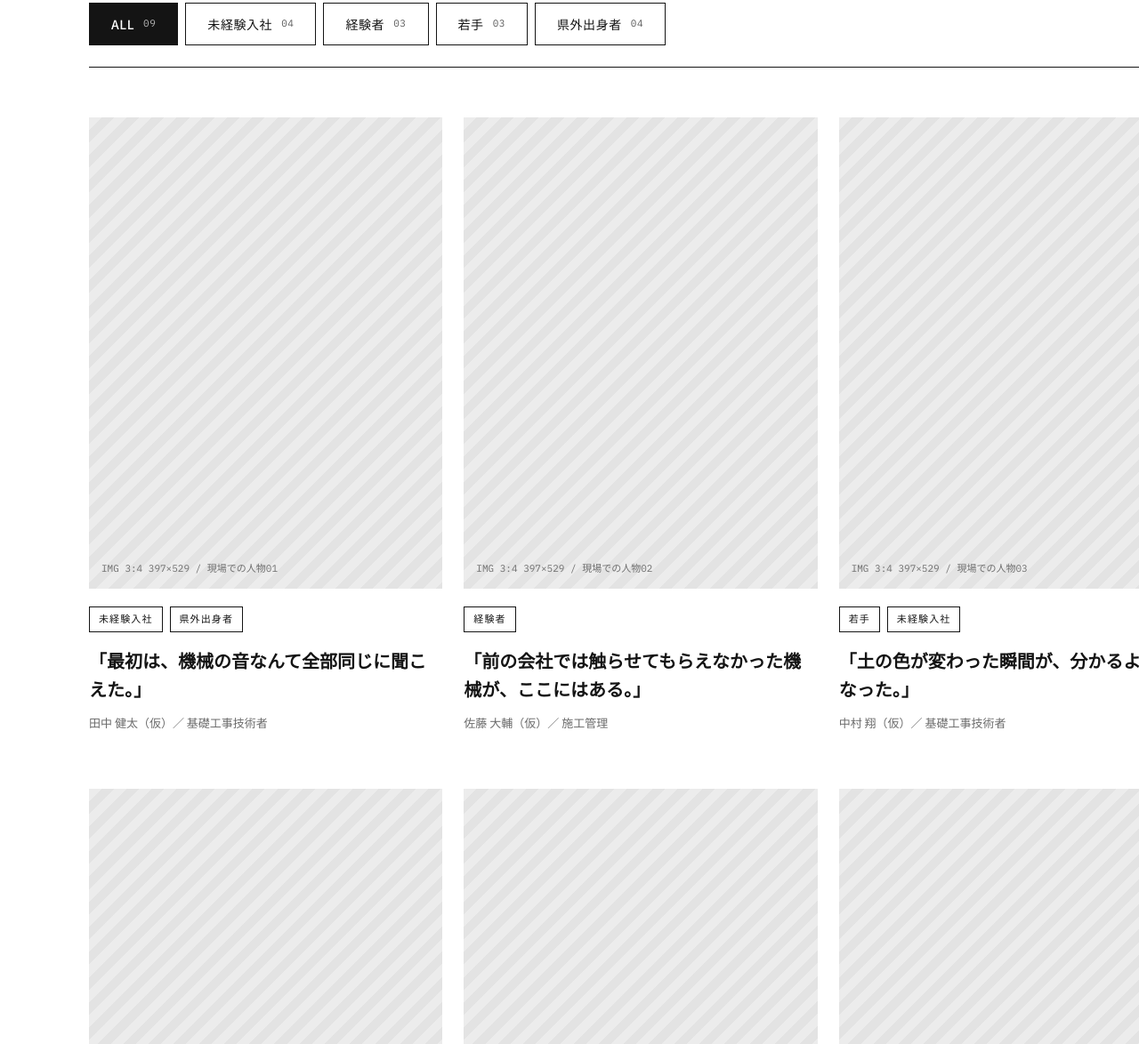
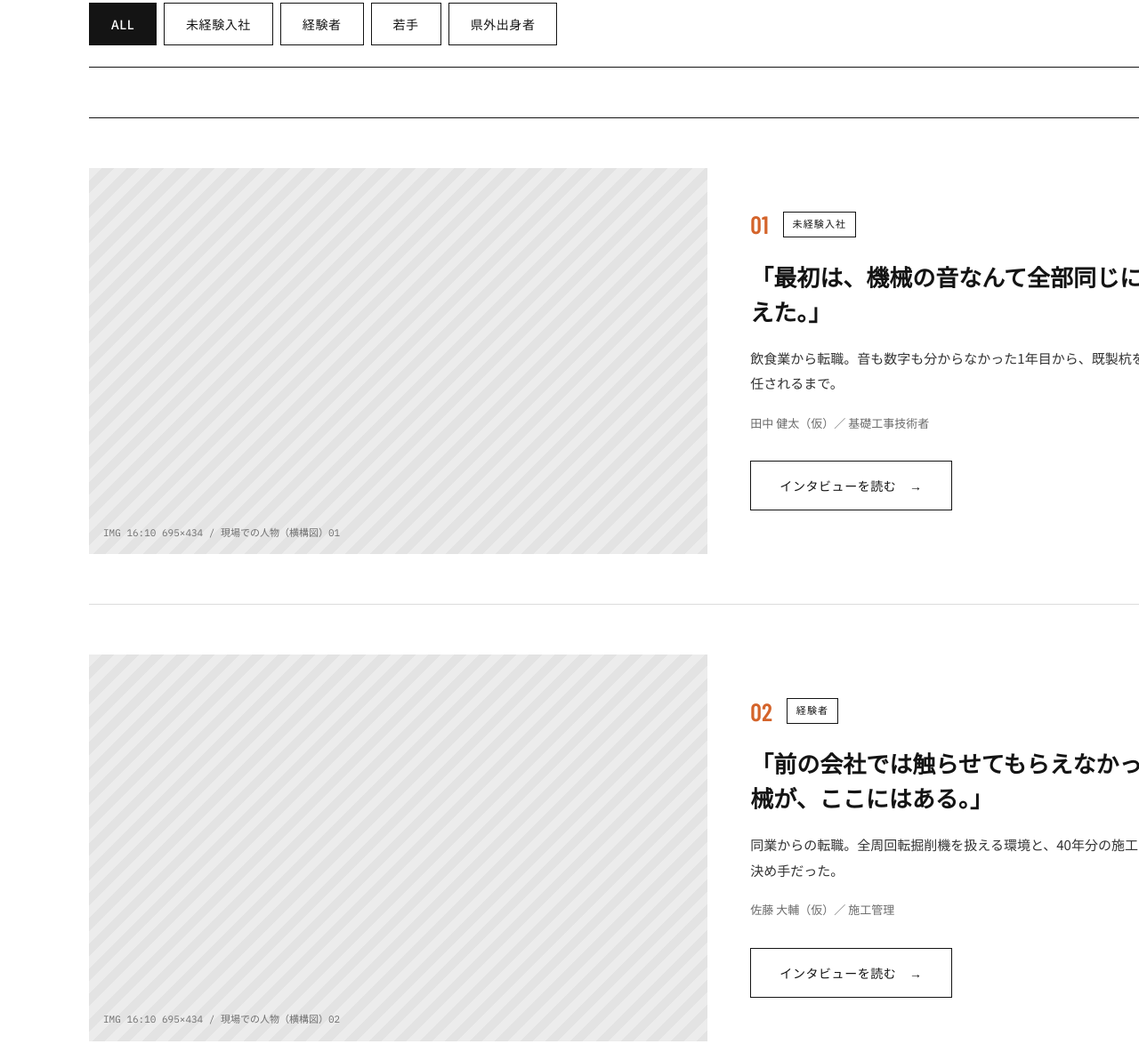
Before and after one commit to shon0523/kyuken_recruit, a plain HTML site: page interview-desktop.html in a window 1280 px wide. Shown: the part 486-1660 px from the top of the page at 89% size. Drawn offline with nearby package versions, Linux system fonts and the light colour scheme.

Commit message:
Add files via upload

```diff
--- a/interview-desktop.html
+++ b/interview-desktop.html
@@ -30,7 +30,7 @@
     </div>
     <div style="display:flex;gap:8px;margin-top:72px;padding-bottom:24px;border-bottom:1px solid #141414">
       <sc-for list="{{ tabs }}" as="t" hint-placeholder-count="5">
-        <button onClick="{{ t.select }}" style="height:48px;padding:0 24px;border:1px solid #141414;cursor:pointer;background:{{ t.bg }};color:{{ t.fg }};font:500 14px/1 'Noto Sans JP',sans-serif;letter-spacing:.04em;display:flex;align-items:center;gap:10px">{{ t.label }}<span style="font:400 11px/1 'IBM Plex Mono',monospace;opacity:.7">{{ t.count }}</span></button>
+        <button onClick="{{ t.select }}" style="height:48px;padding:0 24px;border:1px solid #141414;cursor:pointer;background:{{ t.bg }};color:{{ t.fg }};font:500 14px/1 'Noto Sans JP',sans-serif;letter-spacing:.04em">{{ t.label }}</button>
       </sc-for>
     </div>
   </div>
@@ -38,16 +38,18 @@
 
 <section data-screen-label="Interview list" style="padding:56px 100px 140px">
   <div style="max-width:1240px;margin:0 auto">
-    <div style="display:grid;grid-template-columns:repeat(3,1fr);gap:64px 24px">
-      <sc-for list="{{ people }}" as="p" hint-placeholder-count="9">
-        <a href="interview-detail-desktop.html" style="display:block">
-          <div style="aspect-ratio:3/4;background:repeating-linear-gradient(135deg,#ececec 0 10px,#e3e3e3 10px 20px);display:flex;align-items:flex-end;padding:14px;color:#6f6f6f;font:11px/1.5 'IBM Plex Mono',monospace">IMG 3:4 397×529 / 現場での人物 {{ p.no }}</div>
-          <div style="display:flex;gap:8px;margin-top:20px;flex-wrap:wrap">
-            <sc-for list="{{ p.tagList }}" as="tg" hint-placeholder-count="2"><span style="font:500 11px/1 'IBM Plex Mono',monospace;letter-spacing:.1em;padding:8px 10px;border:1px solid #141414">{{ tg }}</span></sc-for>
+    <div style="display:grid;border-top:1px solid #141414">
+      <sc-for list="{{ people }}" as="p" hint-placeholder-count="4">
+        <div style="display:grid;grid-template-columns:7fr 5fr;column-gap:48px;padding:56px 0;border-bottom:1px solid #dcdcdc;align-items:center">
+          <a href="interview-detail-desktop.html" style="display:block;aspect-ratio:16/10;background:repeating-linear-gradient(135deg,#ececec 0 10px,#e3e3e3 10px 20px);display:flex;align-items:flex-end;padding:16px;color:#6f6f6f;font:11px/1.5 'IBM Plex Mono',monospace">IMG 16:10 695×434 / 現場での人物（横構図） {{ p.no }}</a>
+          <div>
+            <div style="display:flex;align-items:center;gap:16px"><span style="font:600 28px/1 'Barlow Condensed',sans-serif;color:#d4642b">{{ p.no }}</span><sc-for list="{{ p.tagList }}" as="tg" hint-placeholder-count="1"><span style="font:500 11px/1 'IBM Plex Mono',monospace;letter-spacing:.1em;padding:8px 10px;border:1px solid #141414">{{ tg }}</span></sc-for></div>
+            <h3 style="margin:24px 0 0;font:700 26px/1.5 'Noto Sans JP',sans-serif">{{ p.title }}</h3>
+            <p style="margin:20px 0 0;font:400 15px/1.9 'Noto Sans JP',sans-serif;color:#333">{{ p.lead }}</p>
+            <div style="margin-top:20px;font:400 13px/1.6 'Noto Sans JP',sans-serif;color:#6b6b6b">{{ p.name }}／ {{ p.role }}</div>
+            <a href="interview-detail-desktop.html" style="display:inline-flex;align-items:center;justify-content:center;height:56px;padding:0 32px;margin-top:32px;border:1px solid #141414;font:500 14px/1 'Noto Sans JP',sans-serif;letter-spacing:.04em" style-hover="background:#141414;color:#fff">インタビューを読む　→</a>
           </div>
-          <h3 style="margin:16px 0 0;font:700 20px/1.6 'Noto Sans JP',sans-serif">{{ p.title }}</h3>
-          <div style="margin-top:12px;font:400 13px/1.6 'Noto Sans JP',sans-serif;color:#6b6b6b">{{ p.name }}／ {{ p.role }}</div>
-        </a>
+        </div>
       </sc-for>
     </div>
   </div>
--- a/interviews.js
+++ b/interviews.js
@@ -1,14 +1,9 @@
 export const TAGS = ['ALL', '未経験入社', '経験者', '若手', '県外出身者'];
 export const PEOPLE = [
-  { id: 1, name: '田中 健太（仮）', role: '基礎工事技術者', tags: ['未経験入社', '県外出身者'], title: '「最初は、機械の音なんて全部同じに聞こえた。」' },
-  { id: 2, name: '佐藤 大輔（仮）', role: '施工管理', tags: ['経験者'], title: '「前の会社では触らせてもらえなかった機械が、ここにはある。」' },
-  { id: 3, name: '中村 翔（仮）', role: '基礎工事技術者', tags: ['若手', '未経験入社'], title: '「土の色が変わった瞬間が、分かるようになった。」' },
-  { id: 4, name: '山本 悠斗（仮）', role: '基礎工事技術者', tags: ['未経験入社'], title: '「飲食から転職。手に残るものが欲しかった。」' },
-  { id: 5, name: '高橋 拓真（仮）', role: '施工管理', tags: ['経験者', '県外出身者'], title: '「福岡から熊本へ。現場の規模が違った。」' },
-  { id: 6, name: '小林 陸（仮）', role: '基礎工事技術者', tags: ['若手'], title: '「先輩の手元を見て、レバーの重さを覚えた。」' },
-  { id: 7, name: '渡辺 亮（仮）', role: '基礎工事技術者', tags: ['県外出身者', '未経験入社'], title: '「知らない土地で、知らない仕事を始めた。」' },
-  { id: 8, name: '伊藤 誠（仮）', role: '施工管理', tags: ['経験者'], title: '「杭が支持層に届いた音は、今でも忘れない。」' },
-  { id: 9, name: '松本 海斗（仮）', role: '基礎工事技術者', tags: ['若手', '県外出身者'], title: '「寮ができると聞いて、決めた。」' },
+  { id: 1, name: '田中 健太（仮）', role: '基礎工事技術者', tags: ['未経験入社'], title: '「最初は、機械の音なんて全部同じに聞こえた。」', lead: '飲食業から転職。音も数字も分からなかった1年目から、既製杭を一人で任されるまで。' },
+  { id: 2, name: '佐藤 大輔（仮）', role: '施工管理', tags: ['経験者'], title: '「前の会社では触らせてもらえなかった機械が、ここにはある。」', lead: '同業からの転職。全周回転掘削機を扱える環境と、40年分の施工データが決め手だった。' },
+  { id: 3, name: '中村 翔（仮）', role: '基礎工事技術者', tags: ['若手'], title: '「土の色が変わった瞬間が、分かるようになった。」', lead: '高卒で入社した3年目。先輩の手元を見て、レバーの重さと土の読み方を覚えた。' },
+  { id: 4, name: '高橋 拓真（仮）', role: '基礎工事技術者', tags: ['県外出身者'], title: '「福岡から熊本へ。仕事と住む場所を、一度に変えた。」', lead: '県外からの入社。寮と現場が近いこと、知らない土地で技術を身につける日々について。' },
 ];
 export const SECTIONS = [
   ['01', '入社前', '前職は飲食店のホールスタッフでした。接客は好きでしたが、10年後に自分に何が残るのかを考えると不安があって。求人を見たとき、「五感で読む」という言葉が引っかかりました。'],
```
Also changed, not shown: interview-detail-desktop.html (+1 -1 lines), interview-detail-mobile.html (+1 -1 lines), interview-mobile.html (+11 -9 lines), top-desktop.html (+2 -2 lines), top-mobile.html (+1 -1 lines).
